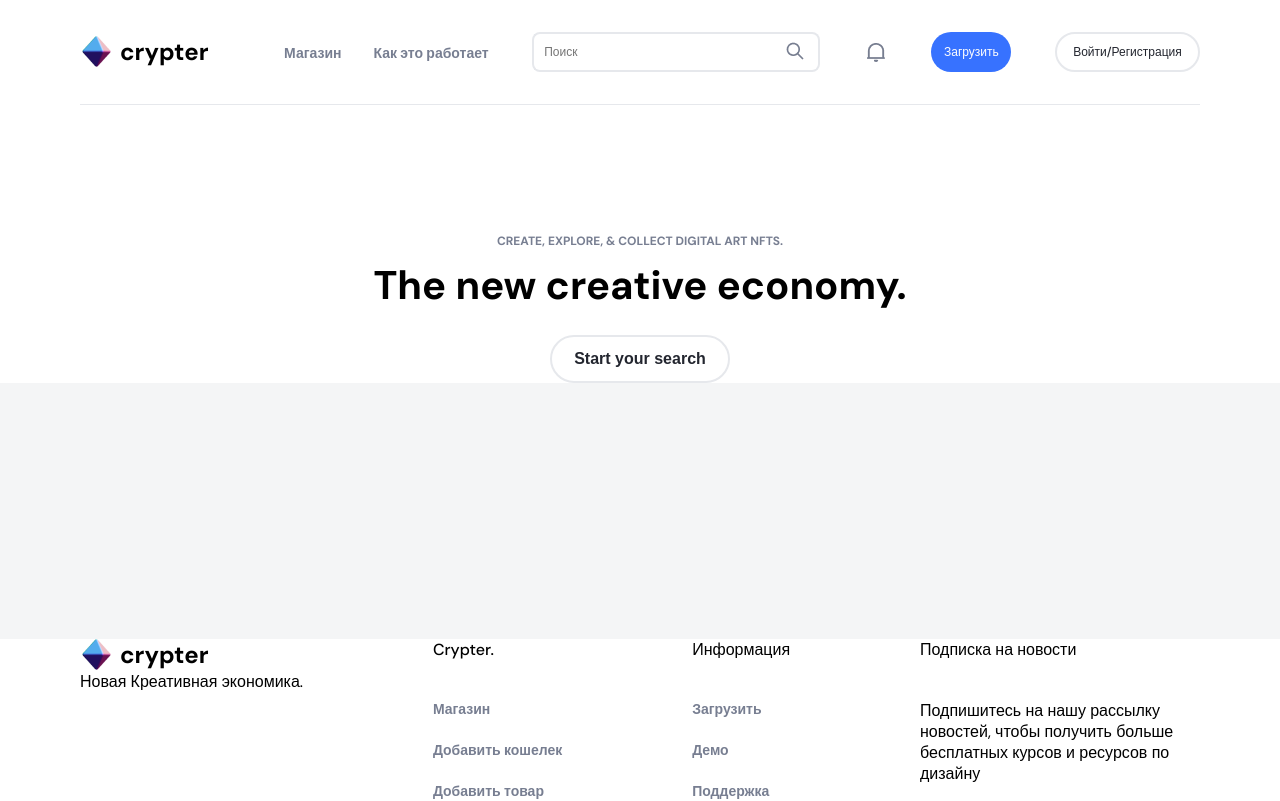
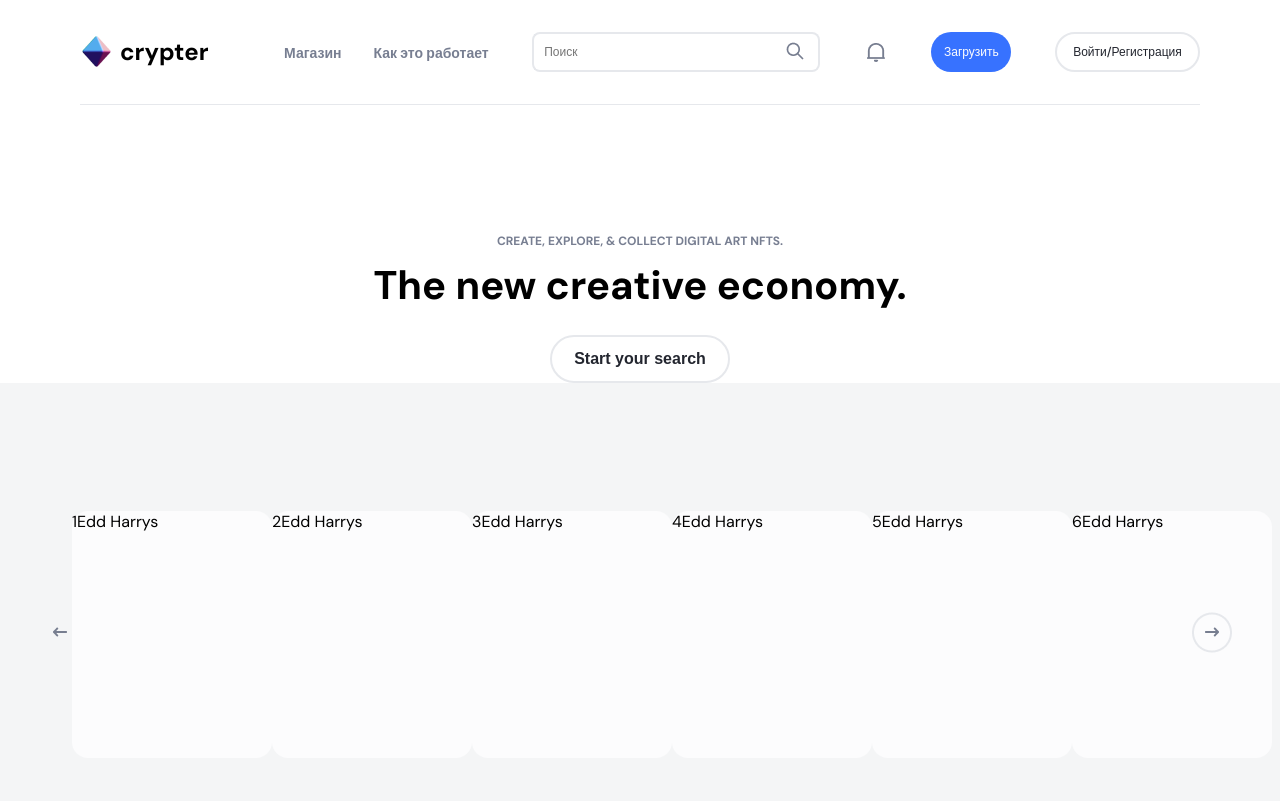
Before and after one commit to Capsonchik/React-NFT, a React (Create React App) app: page / in a window 1280 px wide. Shown: the top 801 px of the page. Built offline with nearby package versions, Linux system fonts and the light colour scheme.

Commit message:
testing slider items

```diff
--- a/src/components/PopularSellers/PopularSellers.jsx
+++ b/src/components/PopularSellers/PopularSellers.jsx
@@ -1,17 +1,28 @@
 import { PopularSellersBlock } from "./PopularSellers.styled.js";
 import { Container } from "../GlobalStyle/Styled.Global";
+import PrevArrow from './Images/PrevArrow.png'
+import NextArrow from './Images/NextArrov.png'
+import Sellers from "./Sellers/Sellers.jsx";
+
 
 const PopularSellers = () => {
     return (
         <PopularSellersBlock>
             <div className='section-wrapper'>
                 <Container>
-                    <div className='popularSellers__header'>
+                    <div className='popular-sellers__header'>
 
                     </div>
-                    <div className='popularSellers__slider'>
-                        <div className='prev-arrow'></div>
-                        <div className='next-arrow'></div>
+                    <div className='popular-sellers__slider'>
+                        <div className='prev-arrow'>
+                            <img src={PrevArrow} alt="prev-arrov" />
+                        </div>
+                        <div className='popular-sellers__slider-block'>
+                            <Sellers/>
+                        </div>
+                        <div className='next-arrow'>
+                            <img src={NextArrow} alt="next-arrov" />
+                        </div>
                     </div>
                 </Container>
             </div>
--- a/src/components/PopularSellers/PopularSellers.styled.js
+++ b/src/components/PopularSellers/PopularSellers.styled.js
@@ -6,5 +6,15 @@ export const PopularSellersBlock = styled.section`
         padding-bottom: 128px;
         background: #F4F5F6;
     }
+    .popular-sellers__slider {
+        display: flex;
+        justify-content: center;
+        align-items: center;
+    }
+
+    .popular-sellers__slider-block {
+        display: flex;
+        width: 100%;
+    }
 
 `
--- /dev/null
+++ b/src/components/PopularSellers/Sellers/Sellers.jsx
@@ -0,0 +1,25 @@
+import { SellersBlock } from "./Sellers.styled";
+import { Users } from "../../State/Users";
+
+const Sellers = () => {
+
+    const MapUsers = Users.map(el => {
+        return(
+            <div className='user'>
+                {el.id}
+                {el.name}
+            </div>
+        )
+    })
+
+
+    return (
+        <SellersBlock>
+            <div className='sellers-wraper'>
+                {MapUsers}
+            </div>
+        </SellersBlock>
+    );
+}
+
+export default Sellers;
--- /dev/null
+++ b/src/components/PopularSellers/Sellers/Sellers.styled.js
@@ -0,0 +1,17 @@
+import styled from "styled-components";
+
+export const SellersBlock = styled.div`
+    .sellers-wraper {
+        width: 100%;
+        display: flex;
+        overflow: hidden;
+    }
+
+    .user {
+        width: 200px;
+        height: 247px;
+        background: #FCFCFD;
+        border-radius: 16px;
+    }
+
+`
```
Also changed, not shown: src/components/PopularSellers/Images/NextArrov.png (added), src/components/PopularSellers/Images/PrevArrow.png (added).
